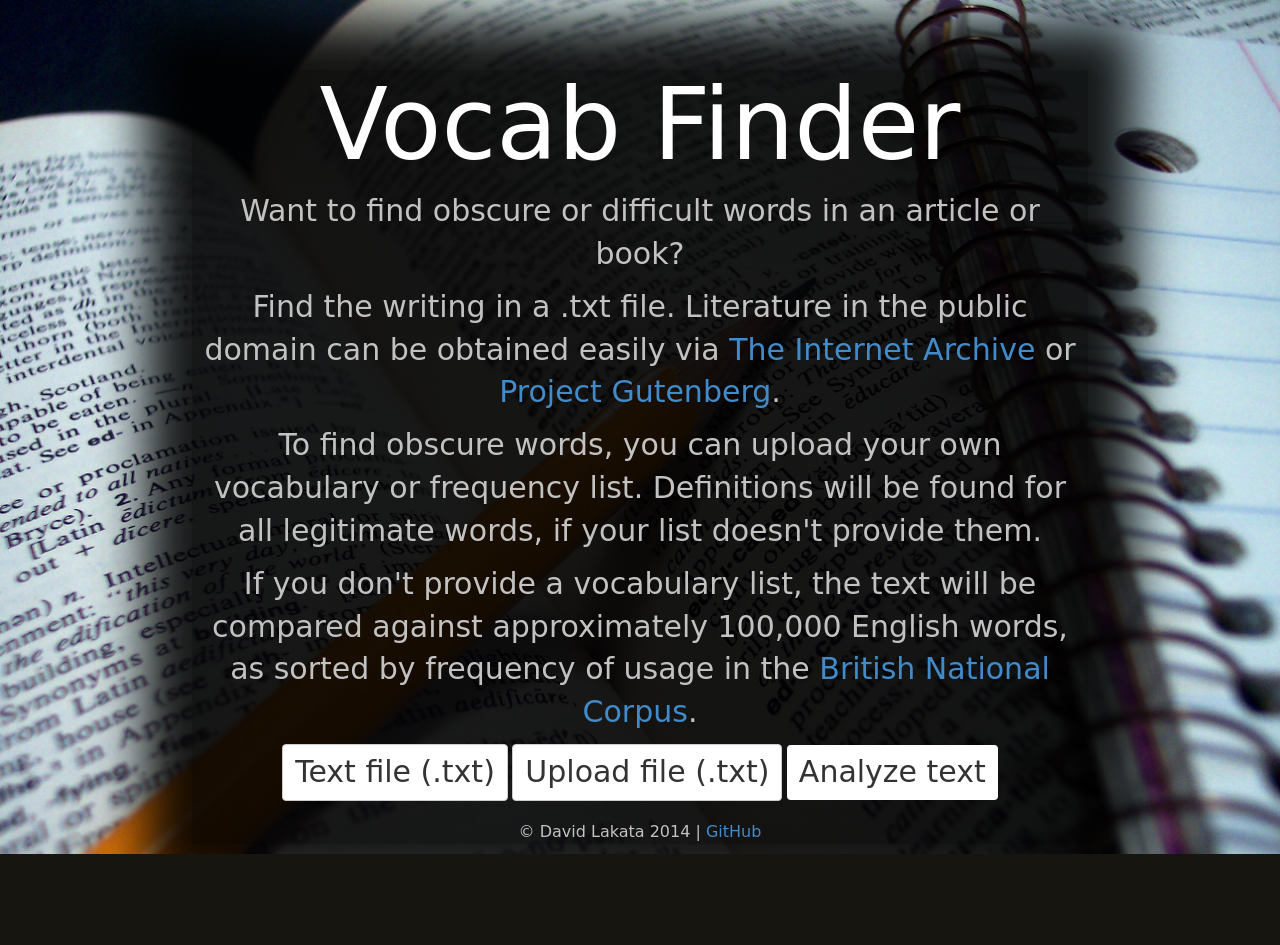
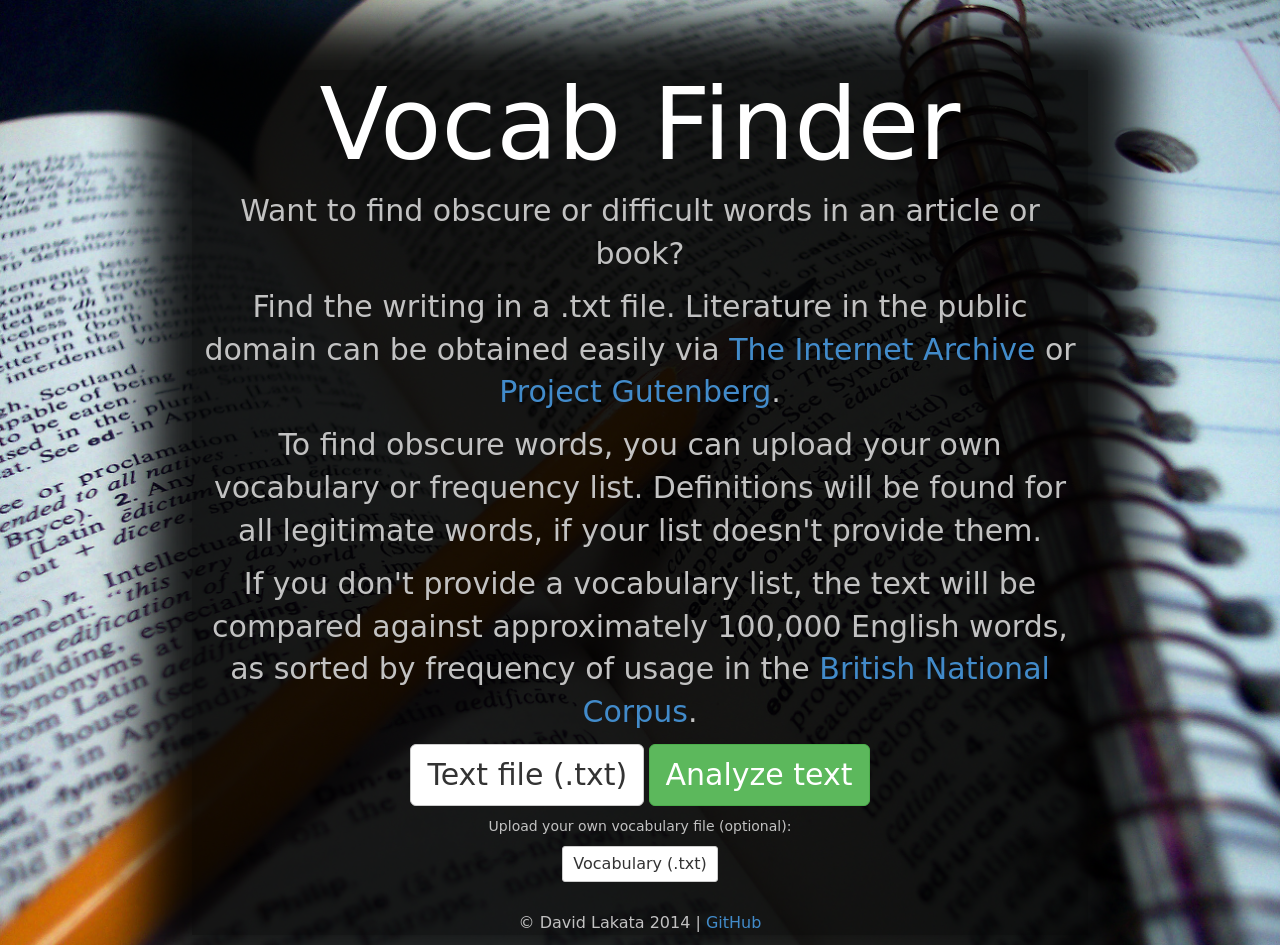
Before and after one commit to dlakata/VocabFinder, a Flask app: page / in a window 1280 px wide. Before the commit the page ends 854 px from the top, so only its background shows below. Run offline with Flask 2, Linux system fonts and the light colour scheme; some libraries are stand-ins or nearby versions; some web fonts are replaced.

Commit message:
Changed UI to show optional nature of vocabulary file

```diff
--- a/static/css/specific.css
+++ b/static/css/specific.css
@@ -41,13 +41,21 @@ h1 > a, h1>a:hover {
 }
 
 button[type="submit"] {
-	border: none;
 	background-color: 9FFF80;
 }
 
 
-.btn-default {
-	font-size: 30px;
+form > div > p {
+	margin-top: 10px;
+	font-size: 14px;
+}
+
+.btn-lg {
+	font-size:30px;
+}
+
+.btn-sm {
+	font-size:16px;
 }
 
 .content {
--- a/templates/index.html
+++ b/templates/index.html
@@ -10,8 +10,11 @@
     approximately 100,000 English words, as sorted by frequency of usage in the <a
     href="//www.natcorp.ox.ac.uk/"target="blank" >British National Corpus</a>.</p>
     <form enctype="multipart/form-data" action="/" method="POST">
-        <input type="file" name="book" title="Text file (.txt)" data-filename-placement="inside">
-        <input type="file" name="vocab" title="Upload file (.txt)" data-filename-placement="inside">
-        <button type="submit" class="btn btn-default">Analyze text</button>
+        <input type="file" class="btn btn-default btn-lg"name="book" title="Text file (.txt)" data-filename-placement="inside">
+        <button type="submit" class="btn btn-success btn-lg">Analyze text</button>
+        <div name="optional">
+        <p>Upload your own vocabulary file (optional):<p>
+        <input type="file" class="btn btn-default btn-sm" name="vocab" title="Vocabulary (.txt)" data-filename-placement="inside">
+        </div>
     </form>
 {% endblock %}
```
